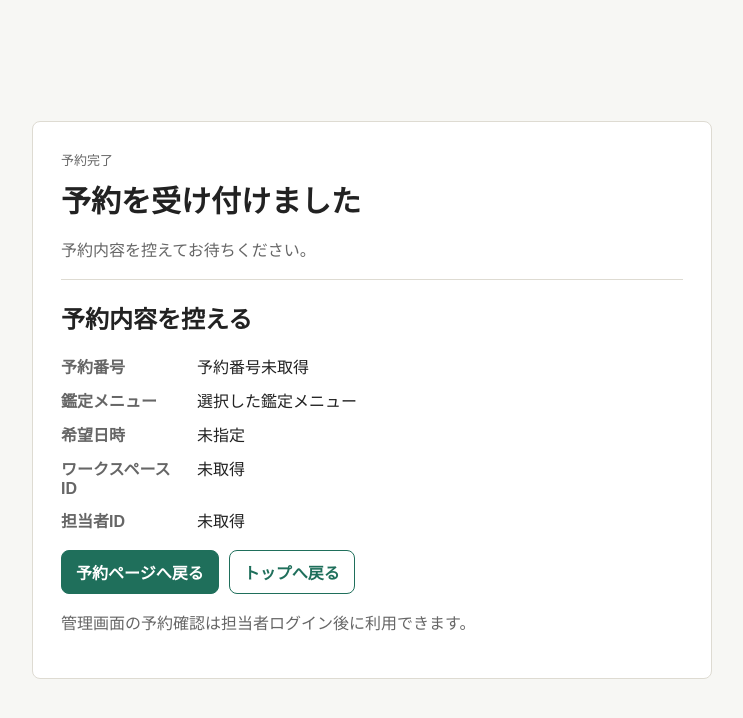
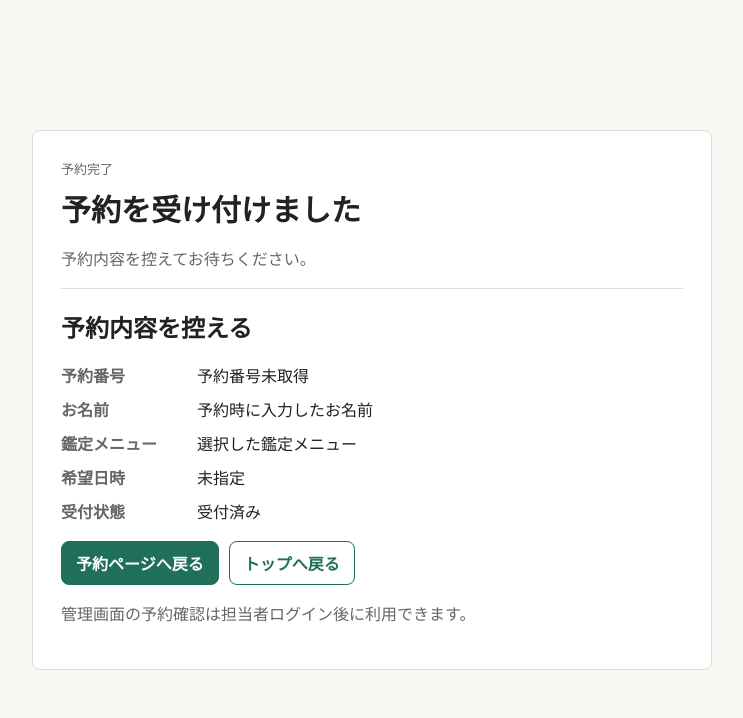
Before and after one commit to karukimori-wq/Growth-Engine, a Next.js app: page /public/booking/confirmed in a window 1280 px wide. Shown: the top 718 px of the page, without its empty margins (268-1011 px from the left). Built offline with nearby package versions, Linux system fonts and the light colour scheme.

Commit message:
Load booking confirmation from Growth repository

```diff
--- a/src/app/public/booking/confirmed/page.tsx
+++ b/src/app/public/booking/confirmed/page.tsx
@@ -1,4 +1,7 @@
-import { products } from "@/lib/mock-data";
+import { demoWorkspace, products } from "@/lib/mock-data";
+import { findCustomer, findReservation } from "@/server/repositories";
+
+export const dynamic = "force-dynamic";
 
 type Props = {
   searchParams: Promise<{
@@ -8,7 +11,6 @@ type Props = {
     customerId?: string;
     productId?: string;
     scheduledStartAt?: string;
-    scheduledEndAt?: string;
   }>;
 };
 
@@ -36,7 +38,15 @@ function formatReservationDateTime(value?: string) {
 export default async function BookingConfirmedPage({ searchParams }: Props) {
   const params = await searchParams;
   const reservationId = params.reservationId ?? "予約番号未取得";
-  const product = products.find((item) => item.id === params.productId);
+  const workspaceId = params.workspaceId === demoWorkspace.id ? demoWorkspace.id : demoWorkspace.id;
+  const reservation = params.reservationId
+    ? await findReservation(workspaceId, params.reservationId)
+    : undefined;
+  const customerId = reservation?.customerId ?? params.customerId;
+  const customer = customerId ? await findCustomer(workspaceId, customerId) : undefined;
+  const productId = reservation?.productId ?? params.productId;
+  const product = products.find((item) => item.workspaceId === workspaceId && item.id === productId);
+  const scheduledStartAt = reservation?.scheduledStartAt ?? params.scheduledStartAt;
 
   return (
     <main className="public-page">
@@ -51,14 +61,14 @@ export default async function BookingConfirmedPage({ searchParams }: Props) {
         <dl className="definition-list compact">
           <dt>予約番号</dt>
           <dd>{reservationId}</dd>
+          <dt>お名前</dt>
+          <dd>{customer?.displayName ?? "予約時に入力したお名前"}</dd>
           <dt>鑑定メニュー</dt>
           <dd>{product?.name ?? "選択した鑑定メニュー"}</dd>
           <dt>希望日時</dt>
-          <dd>{formatReservationDateTime(params.scheduledStartAt)}</dd>
-          <dt>ワークスペースID</dt>
-          <dd>{params.workspaceId ?? "未取得"}</dd>
-          <dt>担当者ID</dt>
-          <dd>{params.ownerUserId ?? "未取得"}</dd>
+          <dd>{formatReservationDateTime(scheduledStartAt)}</dd>
+          <dt>受付状態</dt>
+          <dd>{reservation ? "Growth Engineの予約として保存済み" : "受付済み"}</dd>
         </dl>
         <div className="action-row">
           <a className="button" href="/public/booking">予約ページへ戻る</a>
```
